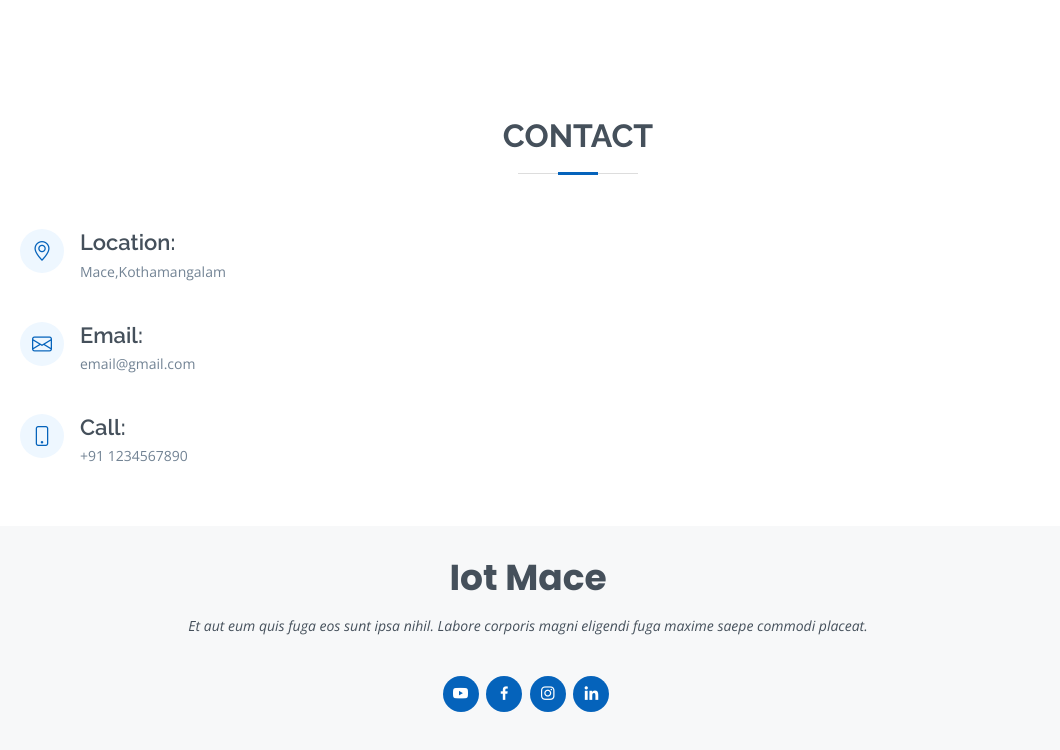
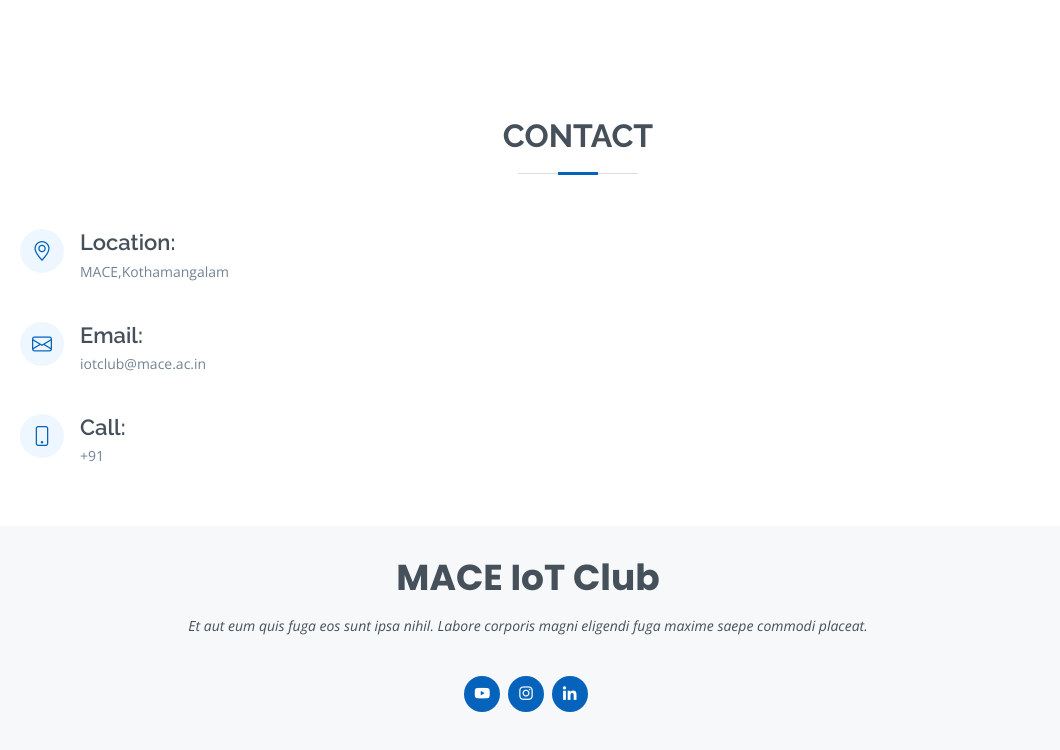
Before and after one commit to FidhaAhamed/iot-c, a plain HTML site: page index.html in a window 1280 px wide. Shown: the part 1812-2562 px from the top of the page, without its empty margins (112-1172 px from the left). Drawn offline with nearby package versions, Linux system fonts and the light colour scheme.

Commit message:
index.html

```diff
--- a/index.html
+++ b/index.html
@@ -59,11 +59,10 @@
   <!-- ======= Hero Section ======= -->
   <section id="hero" class="d-flex flex-column justify-content-center">
     <div class="container" data-aos="zoom-in" data-aos-delay="100">
-      <h1>IOT MACE</h1>
+      <h1>MACE IoT Club</h1>
       <p>blah <span class="typed" data-typed-items="blah blah blah"></span></p>
       <div class="social-links">
         <a href="#" class="twitter"><i class="bx bxl-youtube"></i></a>
-        <a href="#" class="facebook"><i class="bx bxl-facebook"></i></a>
         <a href="#" class="instagram"><i class="bx bxl-instagram"></i></a>
         <a href="#" class="linkedin"><i class="bx bxl-linkedin"></i></a>
       </div>
@@ -171,19 +170,19 @@
               <div class="address">
                 <i class="bi bi-geo-alt"></i>
                 <h4>Location:</h4>
-                <p>Mace,Kothamangalam</p>
+                <p>MACE,Kothamangalam</p>
               </div>
 
               <div class="email">
                 <i class="bi bi-envelope"></i>
                 <h4>Email:</h4>
-                <p>email@gmail.com</p>
+                <p>iotclub@mace.ac.in</p>
               </div>
 
               <div class="phone">
                 <i class="bi bi-phone"></i>
                 <h4>Call:</h4>
-                <p>+91 1234567890 </p>
+                <p>+91 </p>
               </div>
 
             </div>
@@ -200,11 +199,10 @@
   <!-- ======= Footer ======= -->
   <footer id="footer">
     <div class="container">
-      <h3>Iot Mace</h3>
+      <h3>MACE IoT Club</h3>
       <p>Et aut eum quis fuga eos sunt ipsa nihil. Labore corporis magni eligendi fuga maxime saepe commodi placeat.</p>
       <div class="social-links">
         <a href="#" class="twitter"><i class="bx bxl-youtube"></i></a>
-        <a href="#" class="facebook"><i class="bx bxl-facebook"></i></a>
         <a href="#" class="instagram"><i class="bx bxl-instagram"></i></a>
         <a href="#" class="linkedin"><i class="bx bxl-linkedin"></i></a>
       </div>
```
